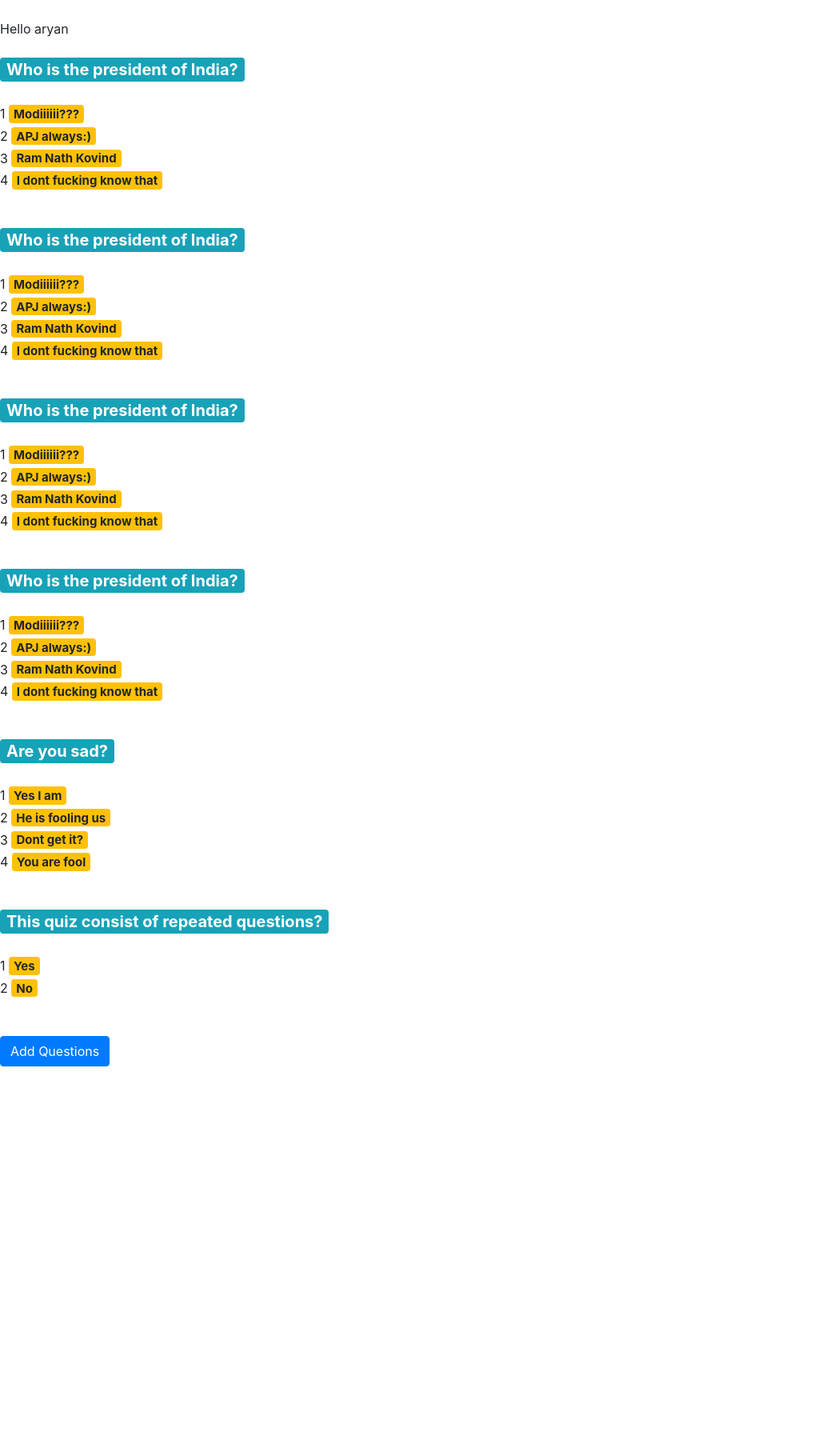
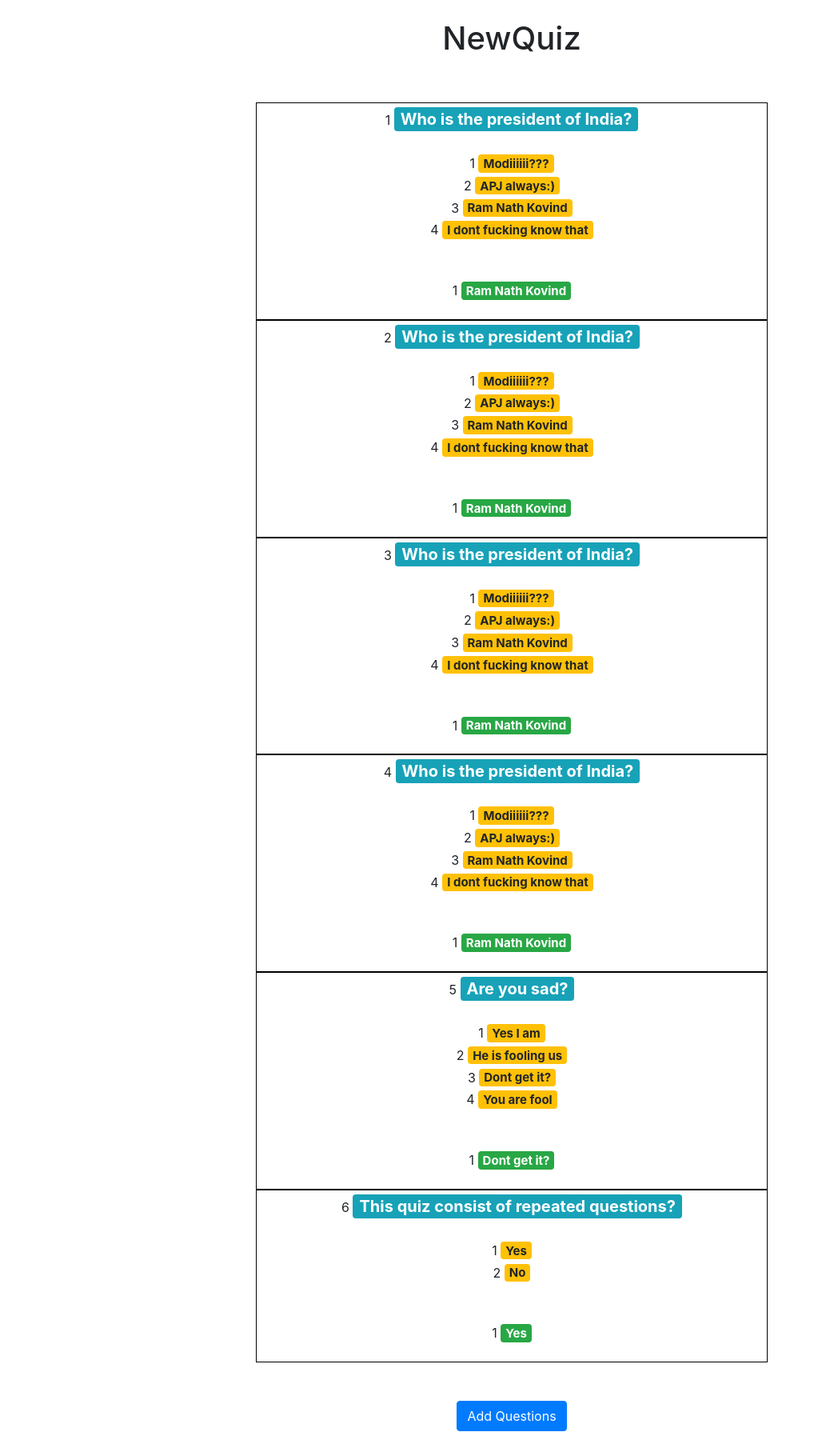
Before and after one commit to aryan29/Quizoo, a Django app: page /edit/6 in a window 1280 px wide. Shown: the whole page at 80% size, without its empty margins (0-1023 px from the left). Before the commit the page ends 1333 px from the top, so only its background shows below. Run offline with Django 3.2, Linux system fonts and the light colour scheme; a user stored in the database is signed in; data comes from the database, SQL or seed files in the repository; both versions use the stored data as it was after the commit; some libraries are stand-ins or nearby versions.

Commit message:
Frontend going slowly very very slowly

```diff
--- a/quizoo/quizer/templates/edit_quiz.html
+++ b/quizoo/quizer/templates/edit_quiz.html
@@ -3,6 +3,9 @@
 <link rel="stylesheet" href="https://stackpath.bootstrapcdn.com/bootstrap/4.3.1/css/bootstrap.min.css" integrity="sha384-ggOyR0iXCbMQv3Xipma34MD+dH/1fQ784/j6cY/iJTQUOhcWr7x9JvoRxT2MZw1T" crossorigin="anonymous">
 <script src="https://ajax.googleapis.com/ajax/libs/jquery/3.5.1/jquery.min.js"></script>
 <style>
+body{
+    text-align:center
+}
 .question{
     margin-top:40px
 }
@@ -16,6 +19,20 @@ li{
     font-size:15px;
     margin-top:5px
 }
+.already-made-questions{
+    width:50%;
+    margin:auto;
+    text-align:center;
+    border: 1px solid black;
+    padding-top:5px
+
+}
+.question{
+    margin:auto;
+    text-align:center
+}
+
+
 
 </style>
 
@@ -23,10 +40,13 @@ li{
 
 <body>
 <br>
-Hello {{request.user}}
+<h1>{{name}}</h1>
 <br>
 <br>
+<div id="all">
 {% for x in list %}
+<div class="already-made-questions">
+{{forloop.counter}}
 <span class="badge badge-info question-text">{{x.question.question_text}}</span>
 <br>
 {% for op in x.options%}
@@ -36,9 +56,18 @@ Hello {{request.user}}
 {% endfor %}
 <br>
 <br>
-
+{% for op in x.correct_options%}
 <br>
+{{forloop.counter}}
+<span class="badge badge-success options-text">{{op.option}}</span>
 {% endfor %}
+<br>
+<br>
+</div>
+{% endfor %}
+</div>
+<br>
+<br>
 <button onclick="createquestions()" class="btn btn-primary">Add Questions</button>
 <div>
 <ol  id="questions_list">
@@ -55,8 +84,9 @@ function createquestions(){
     var opt=document.createElement('ol')
     opt.class="options"
     text.style.height="200px"
-    text.style.width="30%"
     text.style.fontSize="10pt";
+    text.style.width="50%"
+    text.style.display="inline";
     text.className="form-control"
     var button1=document.createElement("button")
     var button2=document.createElement("button")
@@ -66,6 +96,7 @@ function createquestions(){
     button2.className="btn btn-success"
     d.appendChild(text)
     d.appendChild(opt)
+    d.appendChild(document.createElement("br"))
     d.appendChild(button1)
     d.appendChild(button2)
     var list=document.getElementById("questions_list")
@@ -77,7 +108,8 @@ function createquestions(){
        var elemli=document.createElement("li");
        elemli.className="wrong";
        var text=document.createElement('textarea');
-       text.className="form-control"
+       text.className="form-control";
+       text.style.width="50%";
        var ch=document.createElement('input');
        ch.type="checkbox";
        ch.addEventListener("click",function(e1){
@@ -147,7 +179,9 @@ if(li.length>=2 && corr.length>=1) //Minimum number of options & min number of c
          console.log("Data Added in DB");
         if(data==200 && status=="success")
         {
-            console.log("Add it dynamically here as it is added in db");
+            location.reload();
+            //console.log("Add it dynamically here as it is added in db");
+            //appenddata(question_text,l1,l2)
         }
         else{
             console.log("Something went wrong");
@@ -168,4 +202,5 @@ alert("Question must be atleast of length 10");
 
 }
 
+
 </script>
--- a/quizoo/quizer/views.py
+++ b/quizoo/quizer/views.py
@@ -56,7 +56,7 @@ def EditQuiz(request,id):
                 }
                 li.append(di)
 
-            return render(request,'edit_quiz.html',{"list":li})
+            return render(request,'edit_quiz.html',{"list":li,"name":quiz.quiz_name})
         elif(request.method=="POST"):
             data=request.POST
             print(data)
```
Also changed, not shown: quizoo/db.sqlite3.
